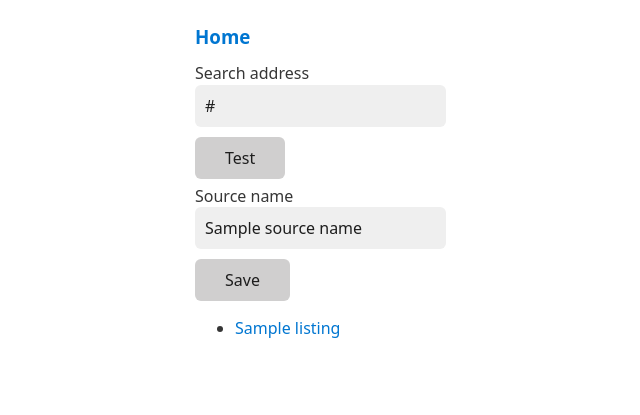
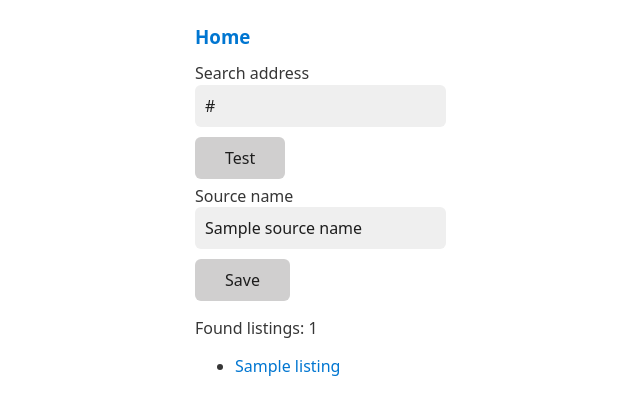
Before and after one commit to LiquidLemon/rent-scraper, a FastAPI app: template templates/add_source.html in a window 1280 px wide. Shown: the top 415 px of the page, without its empty margins (45-685 px from the left). Run offline with FastAPI, Linux system fonts and the light colour scheme; the template is opened without the code that fills it: most values are stand-ins (such as "Sample title", 1, 10 or a date in 2020).

Commit message:
Display listings count

```diff
--- a/templates/add_source.html
+++ b/templates/add_source.html
@@ -20,6 +20,7 @@
 {% endif %}
 
 {% if listings %}
+    <p>Found listings: {{ listings|length }}</p>
     <ul>
     {% for listing in listings %}
         <li><a href="{{ listing.url }}">{{ listing.title }}</a></li>
```
